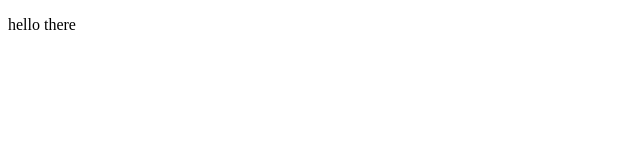
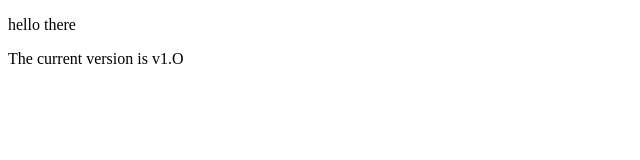
Before and after one commit to HemyDay/git-exercices, a plain HTML site: page index.html in a window 1280 px wide. Shown: the whole page, without its empty margins (0-640 px from the left). Drawn offline with Linux system fonts and the light colour scheme.

Commit message:
updated version name

```diff
--- a/index.html
+++ b/index.html
@@ -8,6 +8,7 @@
 <body>
   <nav> </nav>
   <p> hello there </p>
+  <p> The current version is v1.O </p>
   <footer> </footer>
 </body>
 </html>
```
